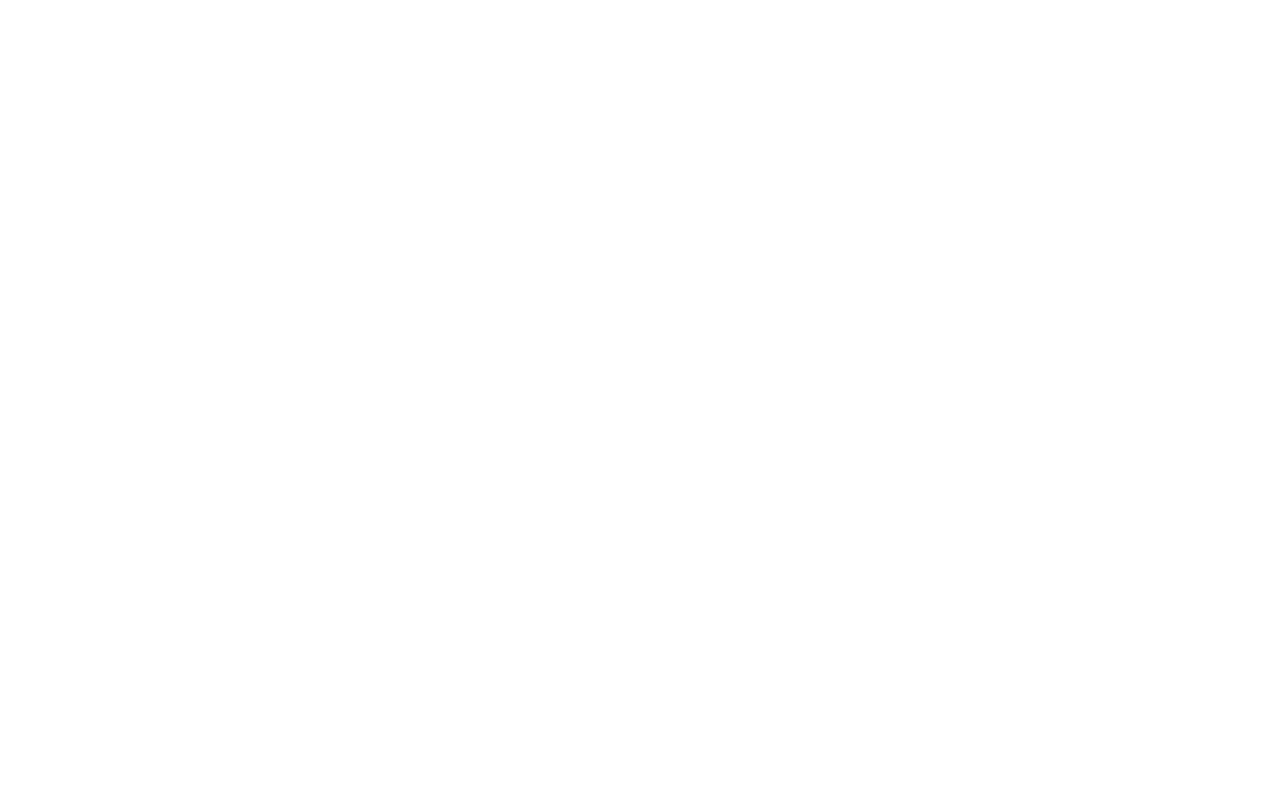
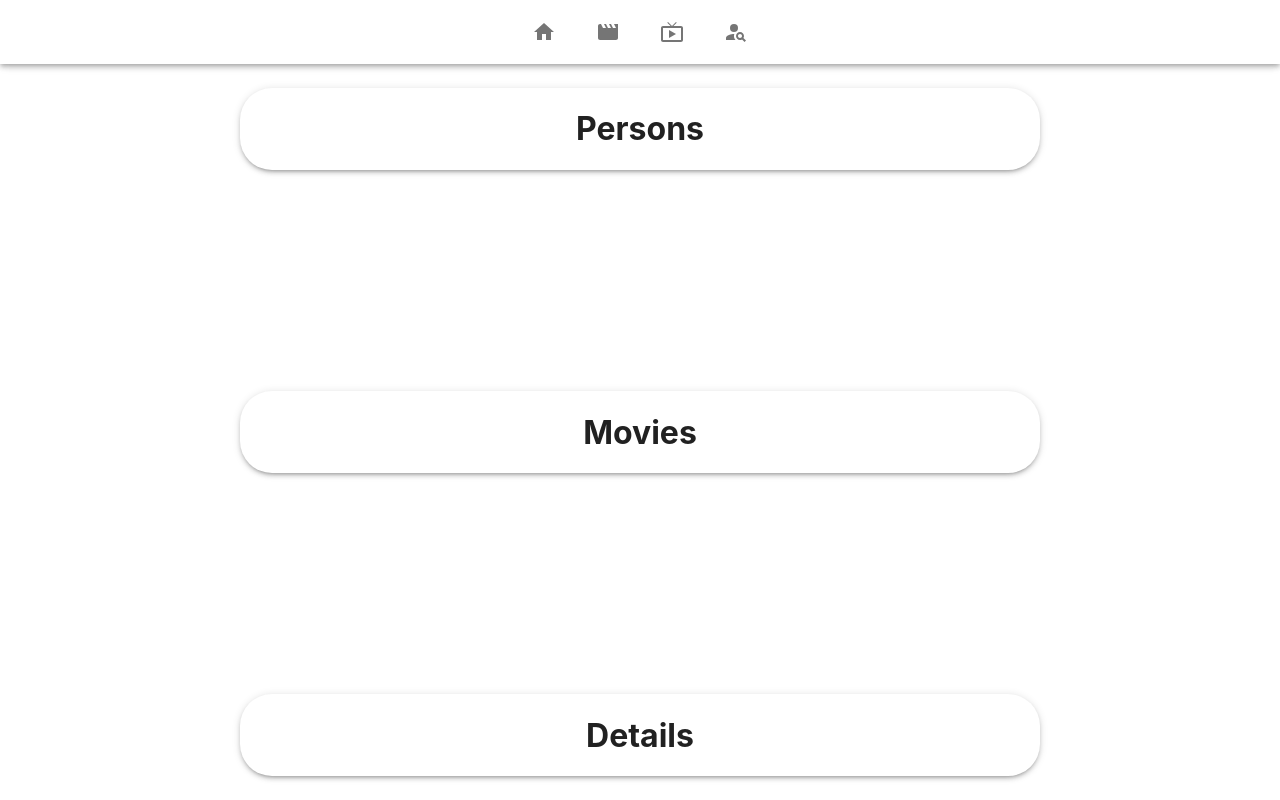
Before and after one commit to leeringrose/zh-movie-database-api-test, a React (Create React App) app: page /zh-movie-database-api-test/feed in a window 1280 px wide. Before the commit this address had no page. Built offline with nearby package versions, Linux system fonts and the light colour scheme; the HTML template or start-up script is replaced by a standard one.

Commit message:
change Dashboard -> feed, update routers

```diff
--- a/src/App.tsx
+++ b/src/App.tsx
@@ -2,7 +2,7 @@
 import { Routes, Route, Navigate } from 'react-router-dom';
 
 import './App.css';
-import { Dashboard, PersonDetail, PersonResult, PersonFeed } from './pages';
+import { Feed, PersonDetail, PersonResult } from './pages';
 import { AppLayout, SearchLayout } from './Layouts';
 
 function App() {
@@ -10,17 +10,18 @@
     <Box className='App'>
       <Routes>
         <Route path='/' element={<AppLayout />}>
-          <Route index element={<Navigate to='dashboard' />} />
-          <Route path='dashboard' element={<Dashboard />} />
+          <Route index element={<Navigate to='feed' />} />
+          <Route path='feed' element={<Feed />} />
           <Route path='persons'>
-            <Route index element={<Navigate to='feed' />} />
-            <Route path='feed' element={<PersonFeed />} />
+            <Route index element={<Navigate to='search' />} />
             <Route path='search' element={<>
               <SearchLayout />
               <PersonResult />
             </>} />
             <Route path='detail/:personId' element={<PersonDetail />} />
           </Route>
+          <Route path='movies' element={<h2>Movies page</h2>} />
+          <Route path='tvshows' element={<h2>TV Shows page</h2>} />
         </Route>
       </Routes>
     </Box >
--- a/src/Layouts/AppLayout.tsx
+++ b/src/Layouts/AppLayout.tsx
@@ -4,6 +4,7 @@
 import Header from '../components/Header';
 
 const AppLayout: React.FC = () => {
+
   return <>
     <Header />
     <Outlet />
--- a/src/components/DisplayPad/index.tsx
+++ b/src/components/DisplayPad/index.tsx
@@ -1,33 +1,23 @@
-import React, { useContext, useEffect, useState } from 'react';
+import React, { useEffect, useState } from 'react';
 
 import List from '@mui/material/List';
-// import Pagination from '@mui/material/Pagination';
+import Pagination from '@mui/material/Pagination';
 
-import { AppContext } from '../../AppContext';
-// import ListItem from './ListItem';
-import useRatedPersons from '../../hooks/useRatedPersons';
-import { IPerson } from '../../shared/types';
+import ListItem from './ListItem';
 import { ISearchResult } from '../../hooks/usePersons';
 
 interface DisplayPadProps {
-  isFeedMode?: boolean
+  renderObject: ISearchResult
+  onPaginationChange: (event: React.ChangeEvent<unknown>, value: number) => void
 }
 
-const DisplayPad: React.FC<DisplayPadProps> = ({ isFeedMode }) => {
+const DisplayPad: React.FC<DisplayPadProps> = ({ renderObject, onPaginationChange }) => {
 
-  // const { state } = useContext(AppContext);
-  // const { chosens } = state;
-  const [feedRender, setFeedRender] =
-    useState<ISearchResult>({} as ISearchResult);
-  // const [renderlist, setRenderList] = useState<IPerson[]>([]);
-  const [currentPage] = useState<number>(1);
+  const [currentPage, setCurrentPage] = useState<number>(1);
 
-  const ratedPersonsResult = useRatedPersons(currentPage);
-  setFeedRender(ratedPersonsResult);
-
-  // const handlePaginationChange = (_: React.ChangeEvent<unknown>, value: number) => {
-  //   setCurrentPage(value);
-  // };
+  useEffect(() => {
+    setCurrentPage(renderObject.page);
+  }, [renderObject]);
 
   return <List
     sx={{
@@ -35,28 +25,17 @@
       height: '100%'
     }}
   >
-    {/* <>{feedRender ? <>
-      {feedRender.results.map((person, index) =>
-        <ListItem
+    {renderObject?.results.map((person, index) => <ListItem
       key={index}
       personInfo={person}
     />)}
     <Pagination
-        count={feedRender.total_pages}
+      count={renderObject.total_pages}
       showFirstButton
       showLastButton
       page={currentPage}
-        onChange={handlePaginationChange}
-      /></>
-      : <>
-        {renderList.length && renderList.map((person, index) =>
-          <ListItem
-            key={index}
-            personInfo={person}
-          />)}
-      </>
-    }
-    </> */}
+      onChange={onPaginationChange}
+    />
   </List >;
 };
 
--- a/src/components/Header/index.tsx
+++ b/src/components/Header/index.tsx
@@ -1,33 +1,98 @@
+import React from 'react';
+import { useNavigate } from 'react-router-dom';
+
+// Import Mui Components
 import AppBar from '@mui/material/AppBar';
+import IconButton from '@mui/material/IconButton';
 import Typography from '@mui/material/Typography';
 import Toolbar from '@mui/material/Toolbar';
 import useMediaQuery from '@mui/material/useMediaQuery';
+import HomeIcon from '@mui/icons-material/Home';
+import MovieIcon from '@mui/icons-material/Movie';
+import LiveTvIcon from '@mui/icons-material/LiveTv';
+import PersonSearchIcon from '@mui/icons-material/PersonSearch';
+import Stack from '@mui/material/Stack';
+
 import json2mq from 'json2mq';
-import { Container } from '@mui/material';
 
-const Header = () => {
+interface HeaderProps {
+  title?: string
+  logoPath?: string
+  children?: React.ReactNode
+}
+
+const icons = [{
+  content: <HomeIcon />,
+  path: '/feed'
+},
+{
+  content: <MovieIcon />,
+  path: '/movies'
+},
+{
+  content: <LiveTvIcon />,
+  path: '/tvshows'
+},
+{
+  content: <PersonSearchIcon key='1' />,
+  path: '/persons'
+}];
+
+const Header: React.FC<HeaderProps> = ({
+  title,
+  logoPath,
+  children
+}) => {
+
+  const navigate = useNavigate();
+
   const matchMedia = useMediaQuery(json2mq({
     minWidth: 612
   }));
+  const handleNavBtnClick = (route: string) => {
+    navigate(route);
+  };
+
   return (
     <AppBar
       position='fixed'
       component='nav'
       variant='elevation'
+      color='inherit'
       sx={{
         height: '64px',
       }}>
-      <Container>
-        <Toolbar>
-          <Typography
-            variant={`${matchMedia ? 'h5' : 'h6'}`}
-            sx={{
-              fontWeight: '600',
-            }}>
-            Welcome to Movie Database Api Explorer!
-          </Typography>
-        </Toolbar>
-      </Container>
+      <Toolbar
+        sx={{
+          justifyContent: 'space-around'
+        }}
+      >
+        {logoPath && <img
+          src={logoPath}
+          alt='logo image'
+          height='90%'
+          width='auto'
+        />}
+        {title && <Typography
+          variant={`${matchMedia ? 'h5' : 'h6'}`}
+          sx={{
+            fontWeight: '600',
+          }}>
+          {title}
+        </Typography>}
+        <Stack direction='row' spacing={2}>
+          {
+            icons.map((icon, index) => <IconButton
+              key={index}
+              size='large'
+              onClick={() => handleNavBtnClick(icon.path)}
+            >
+              {icon.content}
+            </IconButton>)
+          }
+        </Stack>
+        {children}
+      </Toolbar>
     </AppBar>
   );
 };
--- a/src/pages/Dashboard.tsx
+++ b/src/pages/Feed.tsx
@@ -4,7 +4,7 @@
 import Box from '@mui/material/Box';
 import CategoryButton from '../components/CategoryButton';
 
-const Dashboard: React.FC = () => {
+const Feed: React.FC = () => {
 
   const navigate = useNavigate();
 
@@ -31,4 +31,4 @@
   );
 };
 
-export default Dashboard;
+export default Feed;
--- a/src/pages/PersonFeed.tsx
+++ b/src/pages/PersonFeed.tsx
@@ -5,23 +5,28 @@
 import Button from '@mui/material/Button';
 import ArrowRightRounded from '@mui/icons-material/ArrowCircleRightSharp';
 
-import DisplayPad from '../components/DisplayPad';
+// import DisplayPad from '../components/DisplayPad';
 import { replaceLastSubpath } from '../shared/service';
+// import useRatedPersons from '../hooks/useRatedPersons';
 
 const PersonFeed: React.FC = () => {
 
   const navigate = useNavigate();
   const location = useLocation();
 
+  // const [currentPage, setCurrentPage] = useState(1);
+
+  // const ratedPersonsResult = useRatedPersons(currentPage);
+
   const handleGoSearch = () => {
     navigate(replaceLastSubpath(location.pathname, '/search'));
   };
 
-  return <Container
-    sx={{
-      p: 3
-    }}
-  >
+  // const handePaginationChange = (event: React.ChangeEvent<unknown>, value: number) => {
+  //   setCurrentPage(value);
+  // };
+
+  return <Container sx={{ p: 3 }}>
     <Button
       variant='contained'
       onClick={() => handleGoSearch()}
@@ -29,7 +34,10 @@
       Go to Search!
       <ArrowRightRounded sx={{ ml: 1 }} />
     </Button>
-    <DisplayPad isFeedMode />
+    {/* <DisplayPad
+      renderObject={ratedPersonsResult}
+      onPaginationChange={handePaginationChange}
+    /> */}
   </Container>;
 };
 
--- a/src/pages/PersonResult.tsx
+++ b/src/pages/PersonResult.tsx
@@ -1,7 +1,7 @@
 import React from 'react';
 
 import Container from '@mui/material/Container';
-import DisplayPad from '../components/DisplayPad';
+// import DisplayPad from '../components/DisplayPad';
 
 interface PersonResultProps {
   children?: React.ReactNode
@@ -9,7 +9,7 @@
 
 const PersonResult: React.FC<PersonResultProps> = ({ children }) => {
   return <Container>
-    <DisplayPad />
+    {/* <DisplayPad /> */}
     {children}
   </Container>;
 };
--- a/src/pages/Persons.tsx
+++ b/src/pages/Persons.tsx
@@ -1,7 +1,7 @@
 import React from 'react';
 
 import Container from '@mui/material/Container';
-import DisplayPad from '../components/DisplayPad';
+// import DisplayPad from '../components/DisplayPad';
 
 const Persons: React.FC = () => {
 
@@ -16,7 +16,7 @@
         flex: 1
       }}
     >
-      <DisplayPad />
+      {/* <DisplayPad /> */}
     </Container>
   );
 };
--- a/src/pages/index.ts
+++ b/src/pages/index.ts
@@ -1,5 +1,5 @@
 export { default as PersonDetail } from './PersonDetail';
 export { default as Persons } from './Persons';
-export { default as Dashboard } from './Dashboard';
+export { default as Feed } from './Feed';
 export { default as PersonResult } from './PersonResult';
 export { default as PersonFeed } from './PersonFeed';
```
Lines whose indentation alone changed are shown as unchanged.
